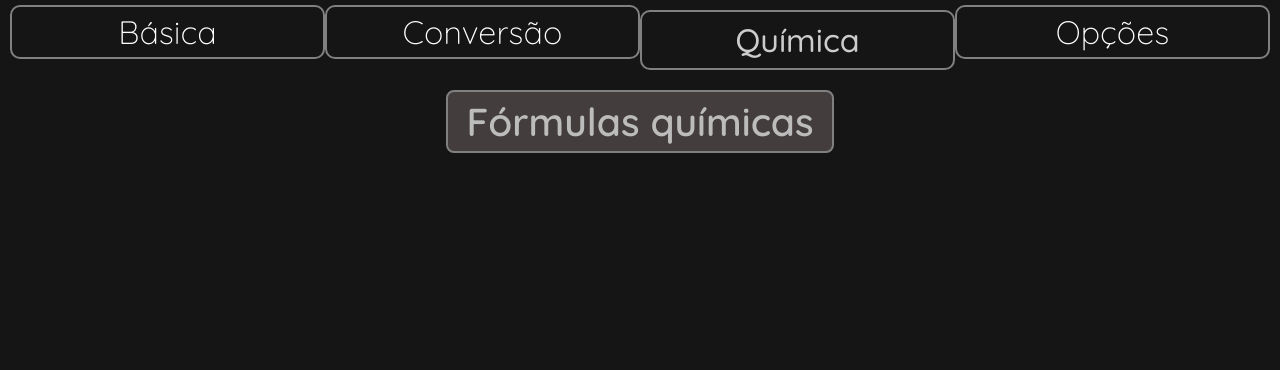
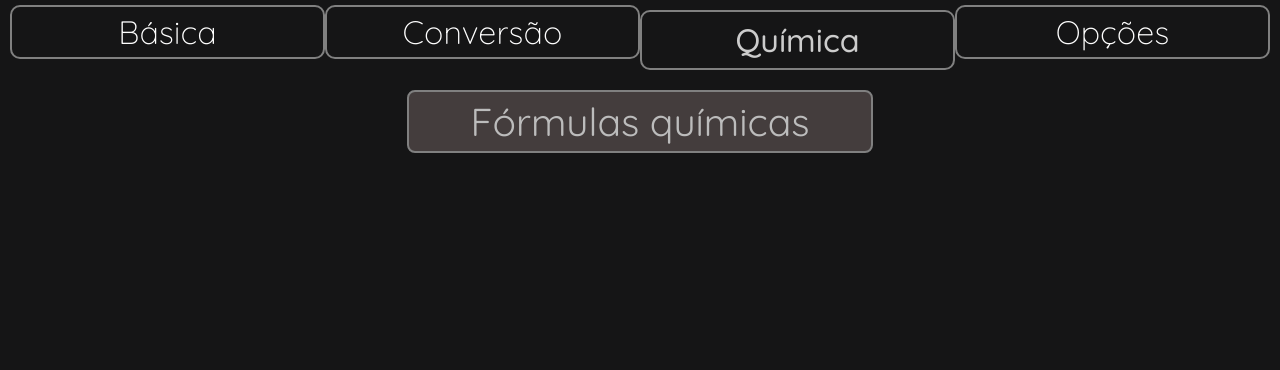
Before and after one commit to bonatowil/TCC, a PHP site: page /assets/pages/formulas.html in a window 1280 px wide. Shown: the top 370 px of the page. Run offline with PHP 8.4, Linux system fonts and the light colour scheme.

Commit message:
Update style.css

```diff
--- a/assets/css/style.css
+++ b/assets/css/style.css
@@ -4,7 +4,7 @@
     box-sizing: border-box;
 }
 body {
-    /* overflow: hidden; */
+    overflow: hidden;
     margin: 0;
     color: #bcbcbc;
     background-color: #151516;
@@ -14,7 +14,7 @@ body {
 }
 
 h1 {
-    font-weight: 600;
+    font-weight: 400;
     width: 10em;
     margin: auto;
     text-align: center;
@@ -23,6 +23,10 @@ h1 {
     background-color: #443d3d;
     font-size: 1.8em;
     padding: 5px;
+}
+
+h1#formulas {
+    width: 12em;
 }
 
 nav {
```
